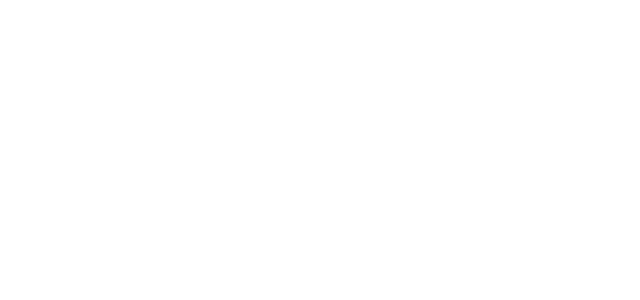
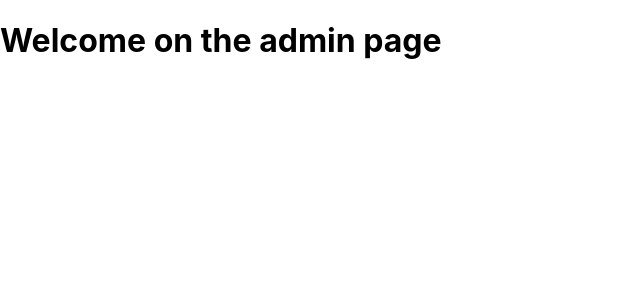
Before and after one commit to ZeFifi/kata-adlere, a React (Create React App) app: page /admin in a window 1280 px wide. Shown: the top 300 px of the page, without its empty margins (0-640 px from the left). Built offline with nearby package versions, Linux system fonts and the light colour scheme.

Commit message:
Created the Admin component and route

```diff
--- a/src/App.js
+++ b/src/App.js
@@ -2,11 +2,13 @@
 import './App.css';
 import { BrowserRouter as Router, Route } from "react-router-dom";
 import Home from "./components/Home/Home";
+import Admin from "./components/Admin/Admin";
 
 function App() {
   return (
       <Router>
               <Route exact path="/" component={Home} />
+              <Route path="/admin" component={Admin} />
       </Router>
   );
 }
--- /dev/null
+++ b/src/components/Admin/Admin.js
@@ -0,0 +1,13 @@
+import React, {Component} from 'react';
+
+class Admin extends Component {
+    render() {
+        return (
+            <React.Fragment>
+                <h1>Welcome on the admin page</h1>
+            </React.Fragment>
+        );
+    }
+}
+
+export default Admin;
```
